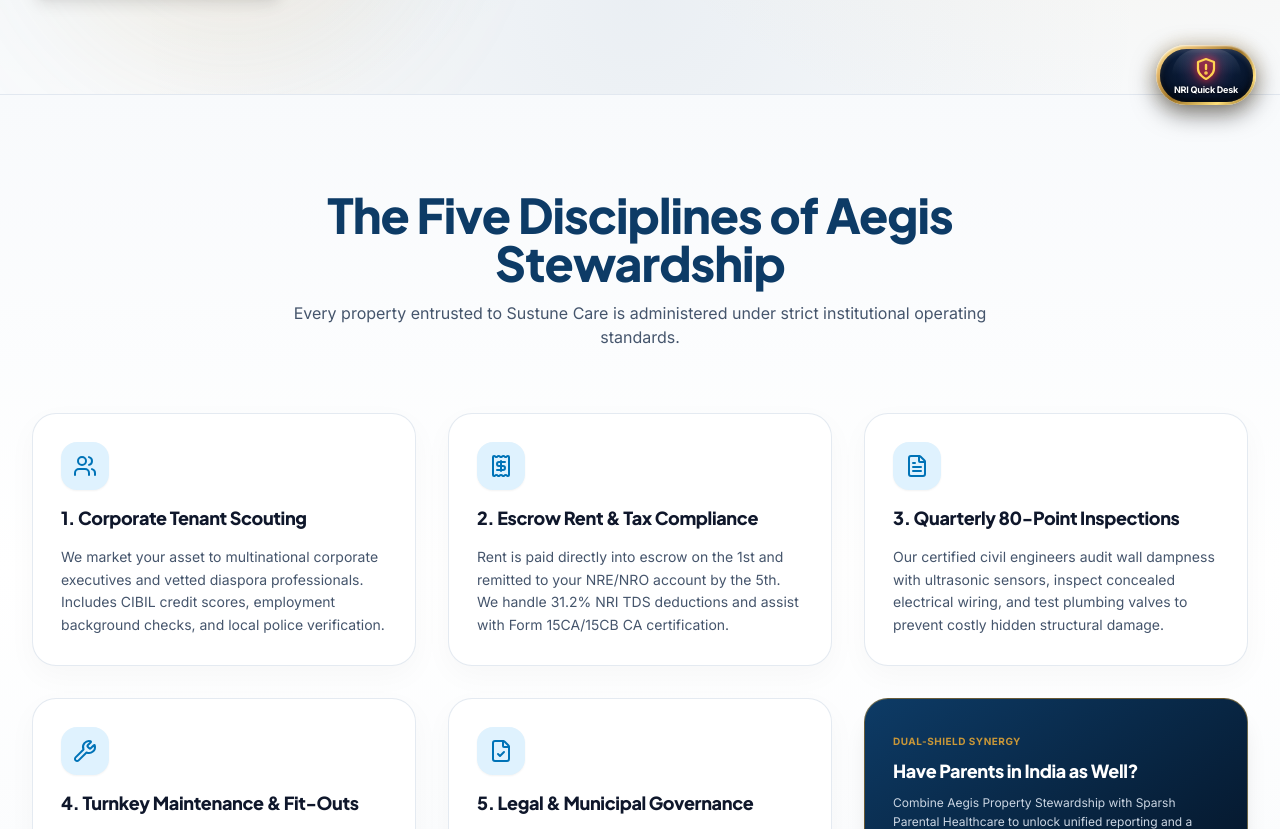
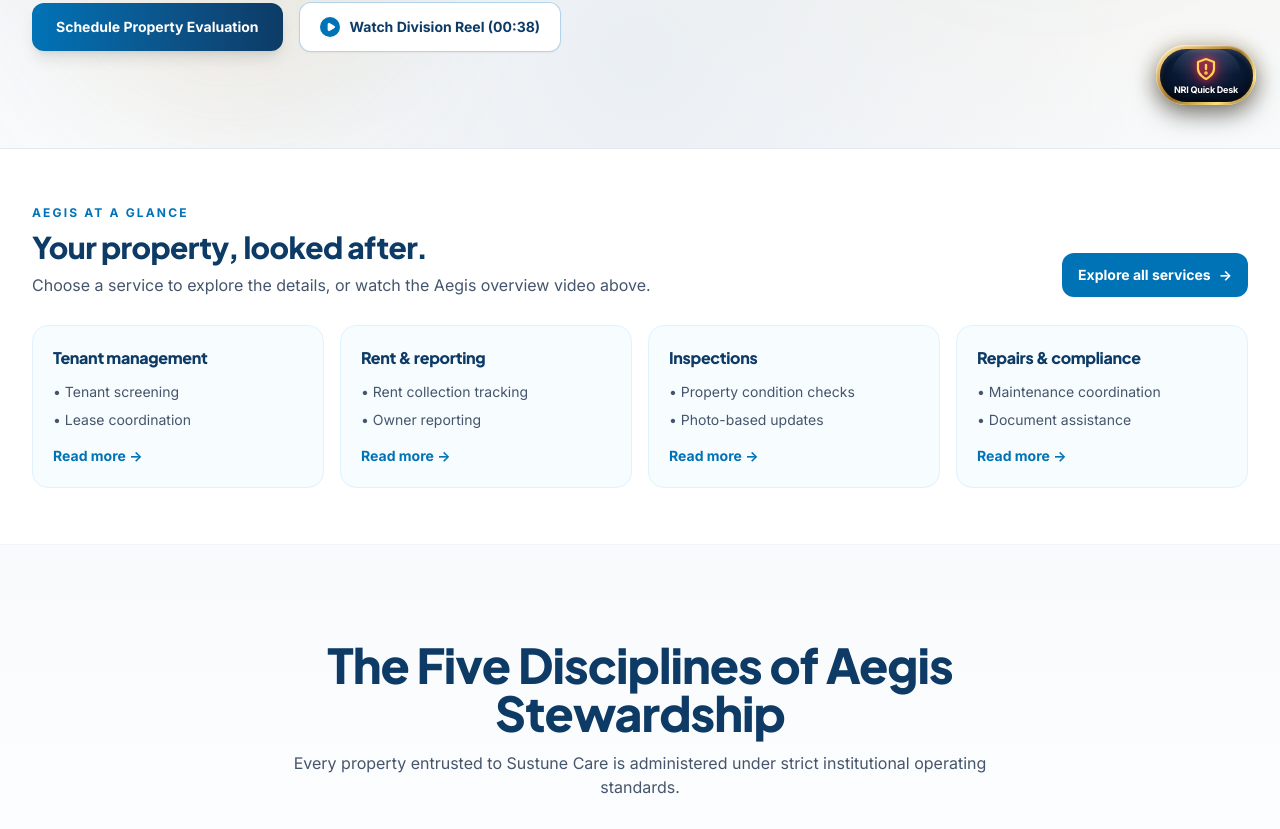
Before and after one commit to shashankms2006/SustuneCare, a React (Vite) app: page /aegis in a window 1280 px wide. Shown: the part 671-1500 px from the top of the page. Built offline with nearby package versions, Linux system fonts and the light colour scheme.

Commit message:
Add Aegis service overview and back-to-home navigation

```diff
--- a/src/pages/AegisPage.tsx
+++ b/src/pages/AegisPage.tsx
@@ -67,6 +67,11 @@
 
   return (
     <div className="bg-white">
+      <div className="max-w-7xl mx-auto px-4 sm:px-6 lg:px-8 pt-4">
+        <a href="/" className="inline-flex items-center gap-2 rounded-full border border-slate-200 bg-white px-4 py-2 text-sm font-bold text-[#0D3B66] shadow-sm transition-colors hover:border-[#C99738] hover:text-[#0073B7] focus:outline-none focus:ring-2 focus:ring-[#0073B7]/30">
+          <span aria-hidden="true">←</span> Back to Home
+        </a>
+      </div>
       {/* Hero Banner with atmospheric lighting */}
       <section className="relative hero-radial-bg py-16 lg:py-24 border-b border-slate-200 overflow-hidden">
         {/* Ambient background light orbs */}
@@ -110,8 +115,44 @@
         </div>
       </section>
 
+      {/* Short service overview: detailed information remains available below */}
+      <section aria-labelledby="aegis-overview-heading" className="py-10 sm:py-14 bg-white border-b border-slate-100">
+        <div className="max-w-7xl mx-auto px-4 sm:px-6 lg:px-8">
+          <div className="flex flex-col md:flex-row md:items-end md:justify-between gap-5 mb-7">
+            <div>
+              <p className="text-xs font-black uppercase tracking-[0.18em] text-[#0073B7]">Aegis at a glance</p>
+              <h2 id="aegis-overview-heading" className="mt-2 text-2xl sm:text-3xl font-black text-[#0D3B66] font-heading">Your property, looked after.</h2>
+              <p className="mt-2 max-w-2xl text-sm sm:text-base text-slate-600">Choose a service to explore the details, or watch the Aegis overview video above.</p>
+            </div>
+            <a href="#aegis-service-details" className="inline-flex items-center gap-2 self-start md:self-auto rounded-xl bg-[#0073B7] px-4 py-3 text-sm font-bold text-white transition hover:bg-[#0D3B66]">Explore all services <span aria-hidden="true">→</span></a>
+          </div>
+          <div className="grid gap-4 sm:grid-cols-2 lg:grid-cols-4">
+            <article className="rounded-2xl border border-sky-100 bg-sky-50/50 p-5">
+              <h3 className="font-extrabold text-[#0D3B66]">Tenant management</h3>
+              <ul className="mt-3 space-y-2 text-sm text-slate-600"><li>• Tenant screening</li><li>• Lease coordination</li></ul>
+              <a href="#aegis-service-details" className="mt-4 inline-flex text-sm font-bold text-[#0073B7] hover:underline">Read more →</a>
+            </article>
+            <article className="rounded-2xl border border-sky-100 bg-sky-50/50 p-5">
+              <h3 className="font-extrabold text-[#0D3B66]">Rent &amp; reporting</h3>
+              <ul className="mt-3 space-y-2 text-sm text-slate-600"><li>• Rent collection tracking</li><li>• Owner reporting</li></ul>
+              <a href="#aegis-service-details" className="mt-4 inline-flex text-sm font-bold text-[#0073B7] hover:underline">Read more →</a>
+            </article>
+            <article className="rounded-2xl border border-sky-100 bg-sky-50/50 p-5">
+              <h3 className="font-extrabold text-[#0D3B66]">Inspections</h3>
+              <ul className="mt-3 space-y-2 text-sm text-slate-600"><li>• Property condition checks</li><li>• Photo-based updates</li></ul>
+              <a href="#aegis-service-details" className="mt-4 inline-flex text-sm font-bold text-[#0073B7] hover:underline">Read more →</a>
+            </article>
+            <article className="rounded-2xl border border-sky-100 bg-sky-50/50 p-5">
+              <h3 className="font-extrabold text-[#0D3B66]">Repairs &amp; compliance</h3>
+              <ul className="mt-3 space-y-2 text-sm text-slate-600"><li>• Maintenance coordination</li><li>• Document assistance</li></ul>
+              <a href="#aegis-service-details" className="mt-4 inline-flex text-sm font-bold text-[#0073B7] hover:underline">Read more →</a>
+            </article>
+          </div>
+        </div>
+      </section>
+
       {/* The 5 Pillars of Aegis */}
-      <section className="py-20 lg:py-24 bg-gradient-to-b from-[#F8FAFC] via-white to-[#F8FAFC] border-b border-slate-200 relative overflow-hidden">
+      <section id="aegis-service-details" className="py-20 lg:py-24 bg-gradient-to-b from-[#F8FAFC] via-white to-[#F8FAFC] border-b border-slate-200 relative overflow-hidden">
         <div className="max-w-7xl mx-auto px-4 sm:px-6 lg:px-8 relative z-10">
           <div className="text-center max-w-3xl mx-auto mb-16">
             <h2 className="text-2xl sm:text-4xl lg:text-5xl font-black text-[#0D3B66] font-heading">
```
